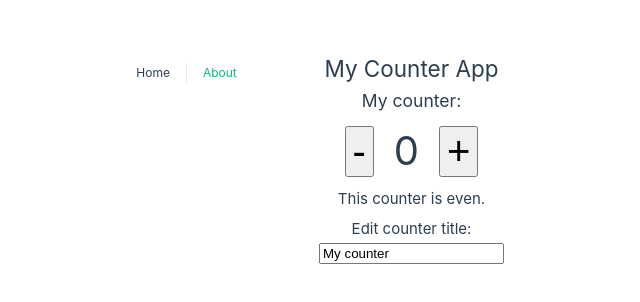
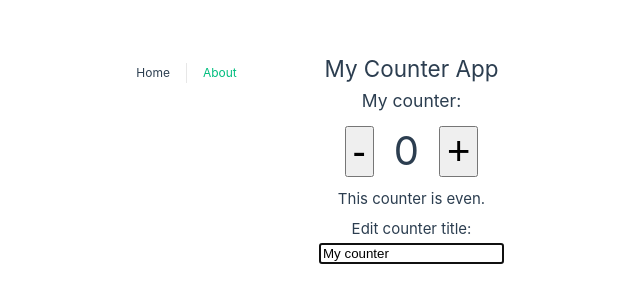
Before and after one commit to aleclr/First-Vue-Project, a Vue app: page / in a window 1280 px wide. Shown: the part 242-544 px from the top of the page, without its empty margins (341-981 px from the left). Built offline with nearby package versions, Linux system fonts and the light colour scheme.

Commit message:
custom local directives

```diff
--- a/src/views/HomeView.vue
+++ b/src/views/HomeView.vue
@@ -23,7 +23,7 @@
       <h4>
         Edit counter title:
       </h4>
-      <input v-model="counterData.title" type="text">
+      <input v-model="counterData.title" type="text" v-autofocus>
     </div>
 
   </div>
@@ -103,6 +103,18 @@
   console.log("onUpdated")
 });
 
+//DIRECTIVES
+
+//local custom directives
+const vAutofocus =  { //becomes v-autofocus on the template
+  //hook inside
+  //different name
+  mounted: (el) => {
+    console.log("autofocus")
+    el.focus()
+  }
+};
+
 </script>
 
 <!-- SETUP FUNCTION PATTERN -->
```
